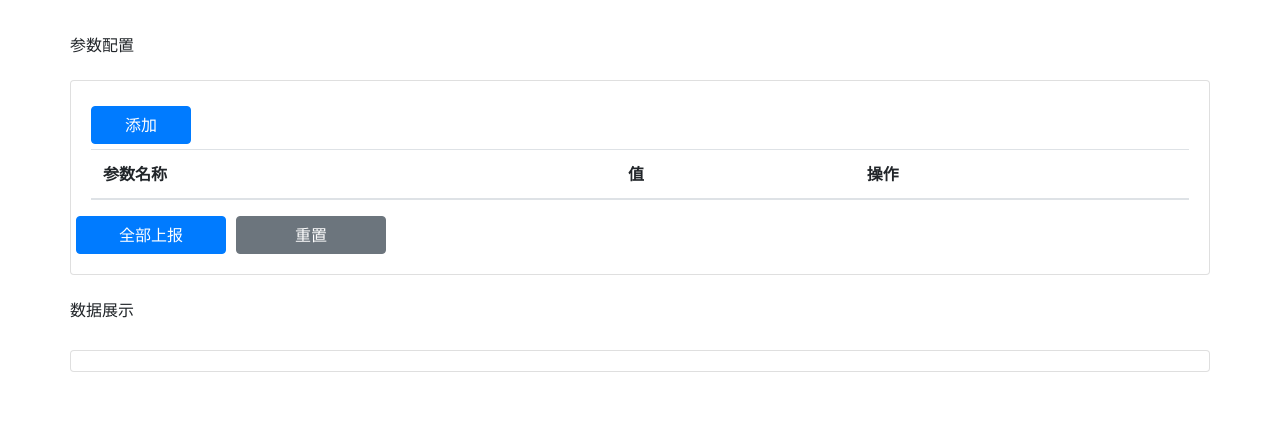
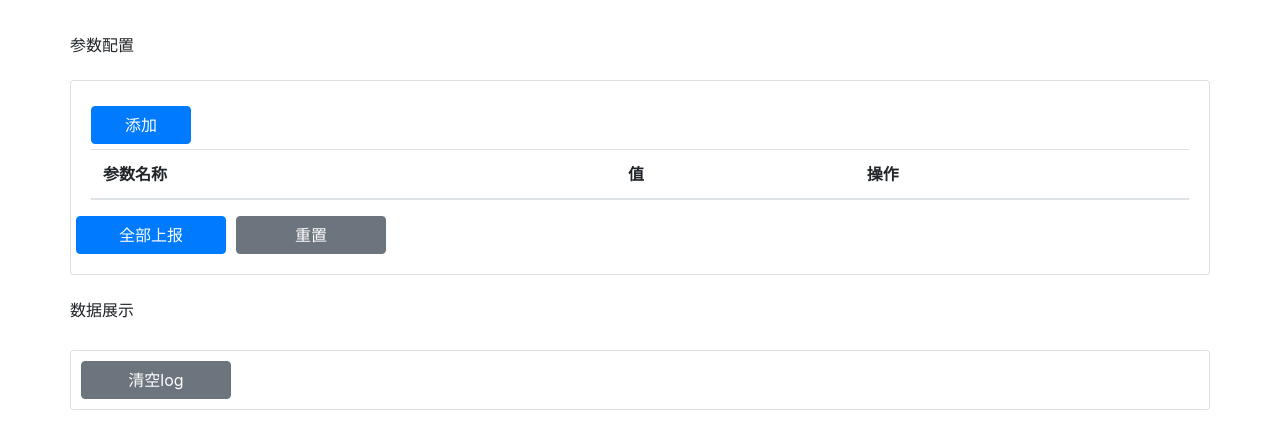
Before and after one commit to SecretCastle/RNDevServer, a website: page public/debug/single_debug.html in a window 1280 px wide. Drawn offline with nearby package versions, Linux system fonts and the light colour scheme.

Commit message:
添加清除log按钮

```diff
--- a/public/debug/single_debug.html
+++ b/public/debug/single_debug.html
@@ -43,7 +43,8 @@
 
             <div style="line-height: 70px;">数据展示</div>
             <div class="card card-body" style="padding: 10px 0; margin-top: 5px;">
-                <ul class="list-group">
+                <button type="button" class="btn btn-secondary" style="width: 150px; margin-left: 10px" v-on:click="clearLog">清空log</button>
+                <ul class="list-group" id="logUL">
                     <li class="list-group-item" v-for="item in DataRecord" style="margin-bottom: 5px;">
                         <p>时间: {{item.data.time}}</p>
                         <p>上报: {{ item.data.data }}</p>
@@ -115,6 +116,9 @@
                     const data = JSON.stringify([this.datasource[index]]);
                     console.log('下发的单个指令', data);
                     this.client.send(data);
+                },
+                clearLog() {
+                    $('#logUL').empty();
                 }
             }
         })
```
